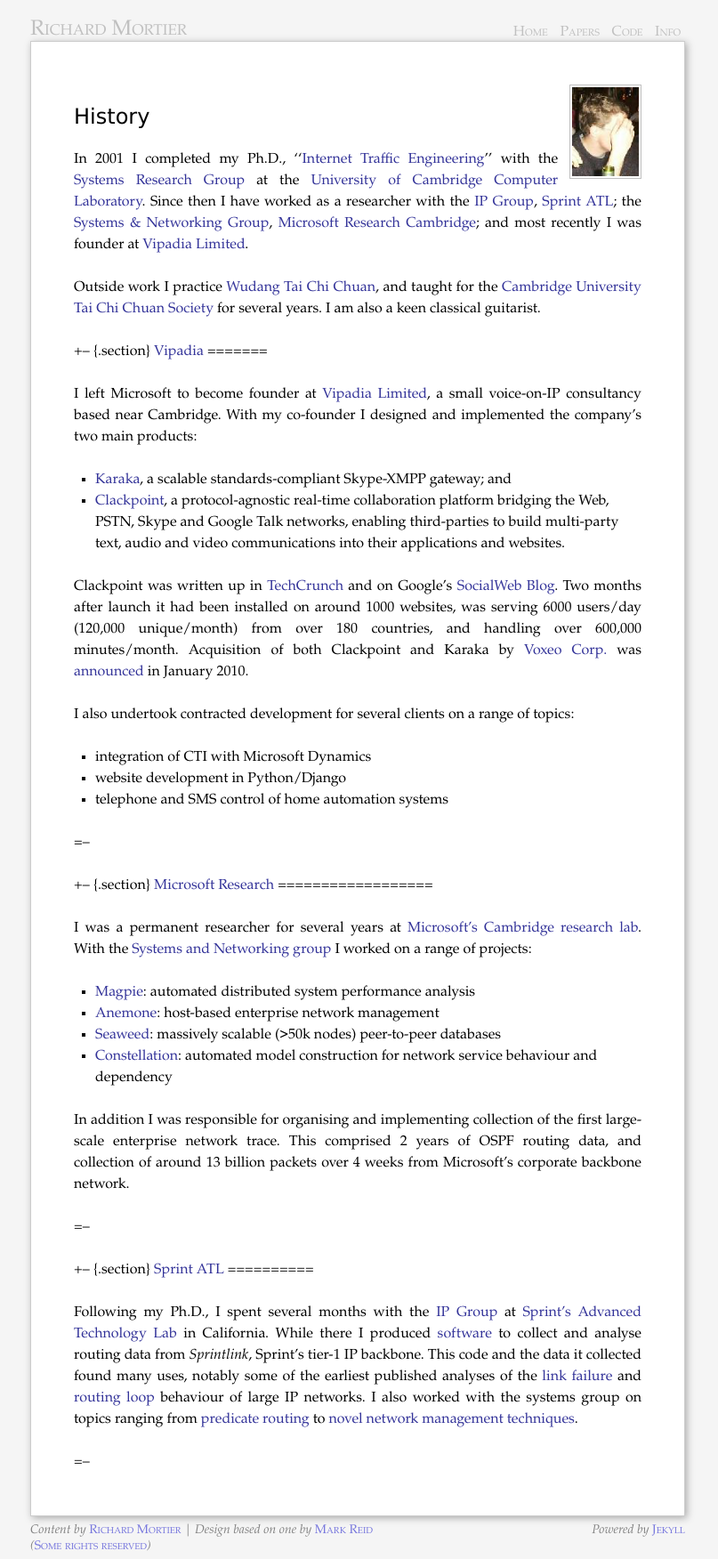
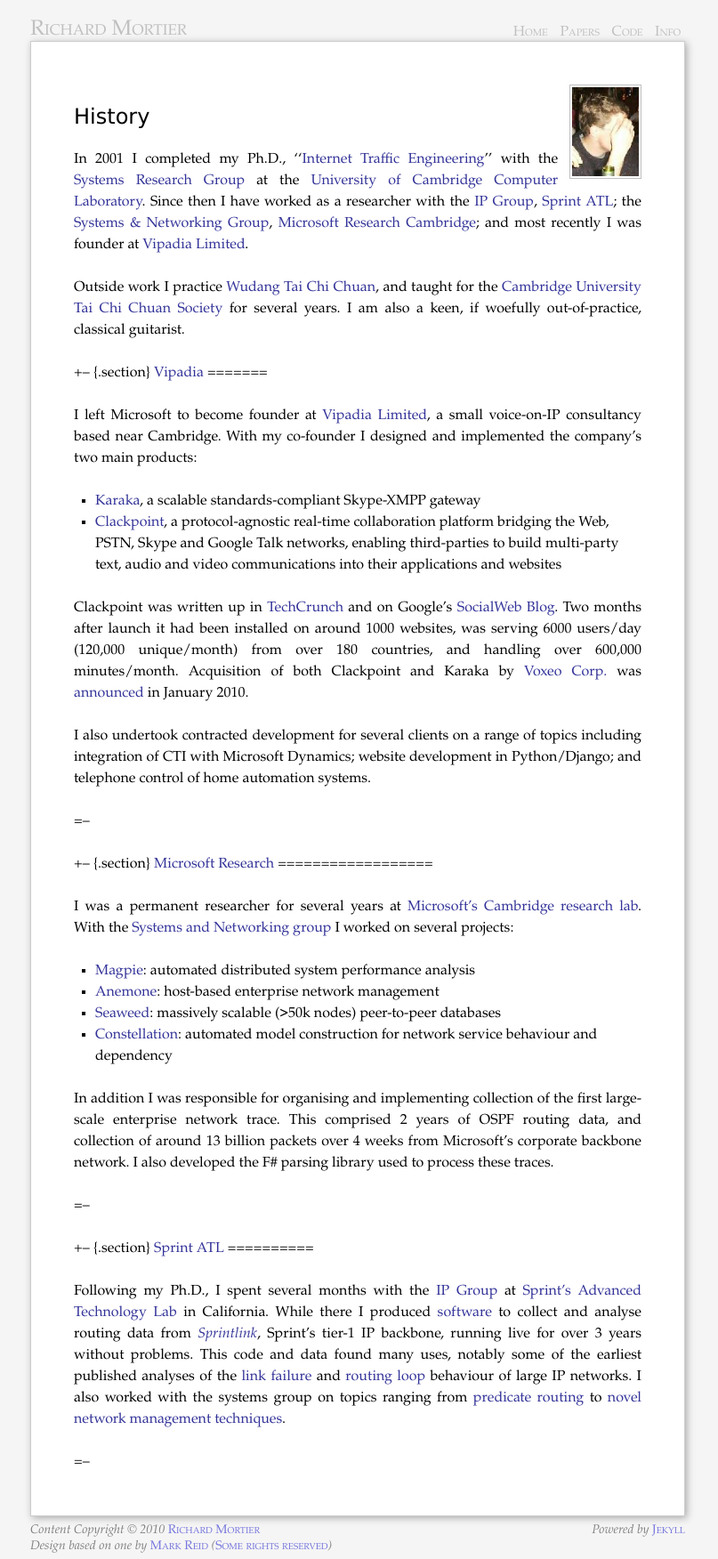
Before and after one commit to mor1/mort-www, a Jekyll site: the page built from info/index.md, in a window 1280 px wide. Shown: the whole page at 89% size, without its empty margins (238-1045 px from the left). Built offline with Jekyll 4.4.1, drawn with Linux system fonts in a browser that asks for light colours; Markdown is read by kramdown in place of the engine named in the settings.

Commit message:
outline site, checkpoint

```diff
--- a/_includes/footer.html
+++ b/_includes/footer.html
@@ -1,12 +1,13 @@
 <address>
   <span class="copyright">
-    Content by <a href="/">Richard Mortier</a>
-    | Design based on one by <a href="http://mark.reid.name/">Mark Reid</a>
+    Content Copyright &copy; 2010 <a href="/">Richard Mortier</a>
     <br/>
+    Design based on one by <a href="http://mark.reid.name/">Mark
+    Reid</a>
     (<a rel="licence" href="http://creativecommons.org/licenses/by-nc-sa/3.0/">Some rights reserved</a>)
   </span>
   <span class="engine">
     Powered by
-    <a href="http://github.com/mreid/jekyll/" title="A static, minimalist CMS">Jekyll</a>
+    <a href="http://github.com/mojombo/jekyll/" title="A static, minimalist CMS">Jekyll</a>
   </span>
 </address>
--- a/info/index.md
+++ b/info/index.md
@@ -30,10 +30,10 @@ Limited][vipadia].
 [msrc]: http://research.microsoft.com/en-us/labs/cambridge/default.aspx
 [vipadia]: http://vipadia.com/ target="blank"
 
-Outside work I practice [Wudang
-Tai Chi Chuan][wudang], and taught for the [Cambridge University Tai
-Chi Chuan Society][cutccs] for several years.  I am also a keen
-classical guitarist.
+Outside work I practice [Wudang Tai Chi Chuan][wudang], and taught for
+the [Cambridge University Tai Chi Chuan Society][cutccs] for several
+years.  I am also a keen, if woefully out-of-practice, classical
+guitarist.
 
 [wudang]: http://www.taichichuan.co.uk/
 [cutccs]: http://www.srcf.ucam.org/cutccs/
@@ -46,11 +46,11 @@ I left Microsoft to become founder at [Vipadia Limited][vipadia], a
 small voice-on-IP consultancy based near Cambridge.  With my
 co-founder I designed and implemented the company's two main products:
 
-- [Karaka][], a scalable standards-compliant Skype-XMPP gateway; and
+- [Karaka][], a scalable standards-compliant Skype-XMPP gateway
 - [Clackpoint][], a protocol-agnostic real-time collaboration platform
   bridging the Web, PSTN, Skype and Google Talk networks, enabling
   third-parties to build multi-party text, audio and video
-  communications into their applications and websites.
+  communications into their applications and websites
 
 Clackpoint was written up in [TechCrunch][] and on Google's [SocialWeb
 Blog][socialweb].  Two months after launch it had been installed on
@@ -67,11 +67,9 @@ Corp.][voxeo] was [announced][] in January 2010.
 [socialweb]: http://googlesocialweb.blogspot.com/2009/06/introducing-clackpoint-gadget.html
 
 I also undertook contracted development for several clients on a range
-of topics:
-
-- integration of CTI with Microsoft Dynamics
-- website development in Python/Django
-- telephone and SMS control of home automation systems
+of topics including integration of CTI with Microsoft Dynamics;
+website development in Python/Django; and telephone control of home
+automation systems.
 
 =--
 
@@ -81,7 +79,7 @@ of topics:
 
 I was a permanent researcher for several years at [Microsoft's
 Cambridge research lab][msrc].  With the [Systems and Networking
-group][camsys] I worked on a range of projects:
+group][camsys] I worked on several projects:
 - [Magpie][]: automated distributed system performance analysis
 - [Anemone][]: host-based enterprise network management
 - [Seaweed][]: massively scalable (&gt;50k nodes) peer-to-peer databases
@@ -97,7 +95,8 @@ In addition I was responsible for organising and implementing
 collection of the first large-scale enterprise network trace.  This
 comprised 2 years of OSPF routing data, and collection of around 13
 billion packets over 4 weeks from Microsoft's corporate backbone
-network.
+network.  I also developed the F# parsing library used to process
+these traces.
 
 =--
 
@@ -108,17 +107,18 @@ network.
 Following my Ph.D., I spent several months with the [IP
 Group][ipgroup] at [Sprint's Advanced Technology Lab][atl] in
 California.  While there I produced [software][pyrt] to collect and
-analyse routing data from _Sprintlink_, Sprint's tier-1 IP backbone.
-This code and the data it collected found many uses, notably some of
-the earliest published analyses of the [link failure][linkfail] and
-[routing loop][loops] behaviour of large IP networks.  I also worked
-with the systems group on topics ranging from [predicate
-routing][predrt] to [novel network management techniques][infospect].
+analyse routing data from _[Sprintlink][sprintlink]_, Sprint's tier-1 IP backbone,
+running live for over 3 years without problems.  This code and data
+found many uses, notably some of the earliest published analyses of
+the [link failure][linkfail] and [routing loop][loops] behaviour of
+large IP networks.  I also worked with the systems group on topics
+ranging from [predicate routing][predrt] to [novel network management
+techniques][infospect].
 
 [pyrt]: http://research.sprintlabs.com/pyrt/
 [predrt]: http://doi.acm.org/10.1145/774763.774773
 [infospect]: http://doi.acm.org/10.1145/1133373.1133379
 [linkfail]: http://doi.acm.org/10.1145/637201.637238
 [loops]: http://doi.acm.org/10.1145/637201.637217
-
+[sprintlink]: http://www.sprint.net/
 =--
```
Also changed, not shown: code/index.md (+4 -5 lines), index.md (+11 -11 lines).
